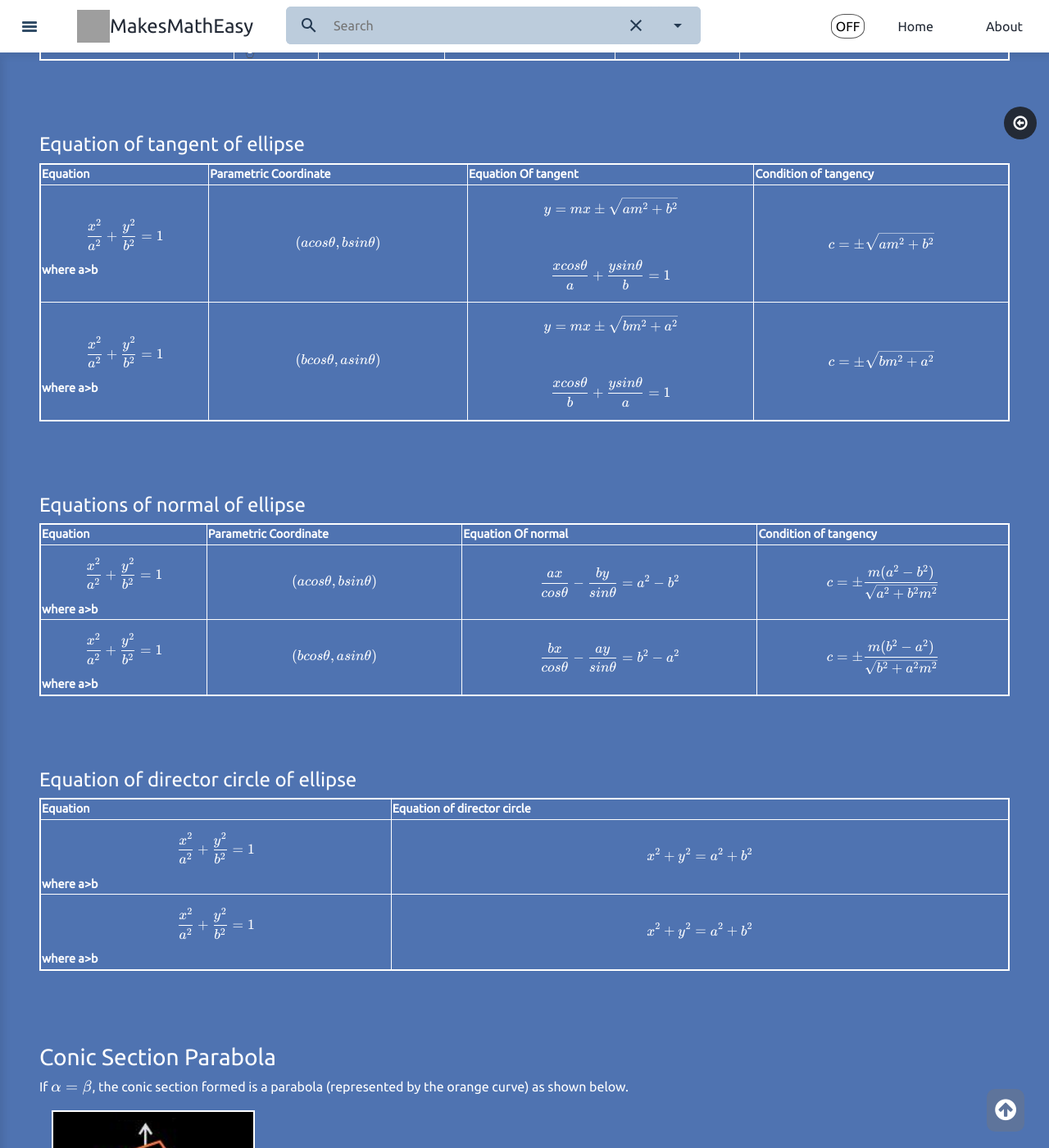
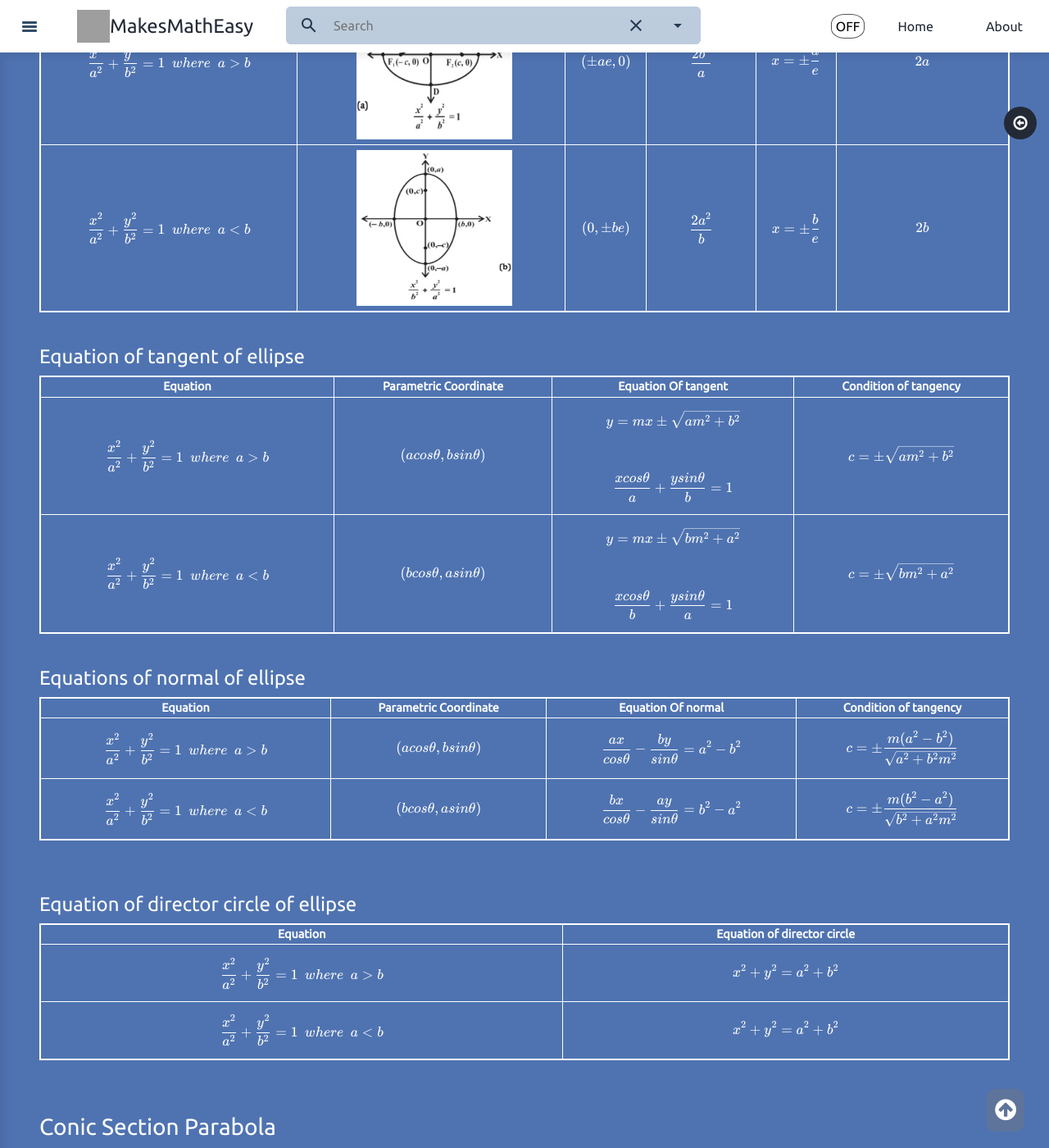
Before and after one commit to makesmatheasy/makesmatheasy-documentation, a Jekyll site: the page built from docs/conic_section.md, in a window 1280 px wide and 1400 px high, scrolled down 5113 px. Shown: the whole window at 82% size. Built offline with Jekyll 4.4.1, drawn with Linux system fonts in a browser that asks for light colours; nearby versions of some CDN libraries; some of the changed text lies outside the part shown; grey boxes are pictures that could not be loaded.

Commit message:
fixed conic sections graphs

```diff
--- a/_includes/sidebar.html
+++ b/_includes/sidebar.html
@@ -43,7 +43,7 @@
       <a href="{{site.baseurl}}/calculus" class="nav-link"> Calculus </a>
     </li>
     <li class="nav-item">
-      <a href="{{site.baseurl}}/conic" class="nav-link"> Conic Section </a>
+      <a href="{{site.baseurl}}/conic" class="nav-link"> Conic Sections </a>
     </li>
     <li class="nav-item">
       <a href="{{site.baseurl}}/trignometry" class="nav-link"> Trignometry </a>
--- a/docs/conic_section.md
+++ b/docs/conic_section.md
@@ -8,7 +8,7 @@
 # Conic Sections
 One of the most important subjects of Geometry is conic parts. In mathematics, there are various types of conic sections that can be specified based on the angle created between the plane and the intersection of the right circular cone with it.
 
-## What are Conic Sections
+## What are Conic Sections?
 - A curve that creates a right circular cone intersection with the plane is called "conic." The Euclidean geometry has distinctive characteristics. It is divided into two nappies called the upper and lower nappes by the vertex of the cone.
 - The cone is intersected by a plane in the following figures, and the resulting segment is known as a conic section. Different forms of conic sections are obtained depending on the location of the plane that intersects the cone and the angle of intersection. Specifically,
     - Circle
@@ -16,13 +16,19 @@
     - Parabola
     - Hyperbola
 
+<br>
+
 <div class="container my-3 row">
 <div class="col-md-6" >
 <img alt="conic" class="tools_screenshot img-fluid" src="../public/images/conic-section/conic-section.gif" >
 </div>
 </div>
 
+ <br>
+
 - ![conic](../public/gifs/conic.gif)
+
+<br>
 
 ## Focus, Eccentricity and Directrix of Conic
 - A conic section is also defined as the locus of a point P moving in the plane of a fixed point F known as focus (F) and a fixed line d known as directrix (with the focus not on d) such that the ratio of point P's distance from focus F to its distance from d is a constant e known as eccentricity. Right now,
@@ -35,6 +41,8 @@
 $$ e = \dfrac{ cos α}{cos β} $$
 </p>
 
+<br>
+
 ## Parameters of Conic
 - Aside from focus, eccentricity, and directrix, conic sections define a few more parameters.
   - __Principal Axis__ : The line connecting the two focal points or foci of an ellipse or hyperbola is known as the principal axis. Its midpoint is the curve's centre.
@@ -44,9 +52,10 @@
   - __Major axis__: Chord joining the two vertices. It is the longest chord of an ellipse.
   - __Minor axis__: Shortest chord of an ellipse.
 
+<br>
 
 ### Conic Section Circle
-If $$ β= 90\deg $$ , the conic section formed is a circle as shown below.
+If $$ β= 90^o $$ , the conic section formed is a circle as shown below.
 
 <div class="container my-3 row">
 <div class="col-md-6" >
@@ -83,19 +91,19 @@
     <td>$$ x^2 + y^2 + 2gx + 2fy = 0 $$</td>
     <td><img alt="conic"  class="tabel-pics img-fluid" src="../public/images/conic-section/circle/circle3.png" ></td>
     <td>$$ (-g,-f) $$</td>
-    <td>$$ \sqrt{g^+f^2-c} $$</td>
+    <td>$$ \sqrt{g^2+f^2-c} $$</td>
   </tr>
 </table>
+
+<br>
 
 #### Equations of tangent of all the circles
 
 <table style="width:100%" border="2"  bordercolor="white"  class="small-2">
 
-
-
   <tr>
     <th>Equation of Circle </th>
-    <th>Pont/Line of contact </th>
+    <th>Point/Line of contact </th>
     <th>Equation of tangent</th>
   </tr>
   <tr>
@@ -120,14 +128,15 @@
   </tr>
 </table>
 
+<br>
+
 #### Equations of Normal of all the circles
 
 <table style="width:100%" border="2"  bordercolor="white" class="small-2">
 
-
   <tr>
     <th>Equation of Circle </th>
-    <th>Pont/Line of contact </th>
+    <th>Point/Line of contact </th>
     <th>Equation of normal</th>
   </tr>
   <tr>
@@ -152,11 +161,11 @@
   </tr>
 </table>
 
+<br>
+
 #### Director circle of all circles
 
 <table style="width:100%" border="2"  bordercolor="white"  class="small-2">
-
-
 
   <tr>
     <th>Equation of Circle </th>
@@ -178,7 +187,6 @@
 
 <br>
 <br>
-<br>
 
 ### Conic Section Ellipse
 If $$ α<β<90^o $$, the conic section so formed is an ellipse as shown in the figure below.
@@ -195,24 +203,22 @@
 </div>
 </div>
 
-- Some usefull properties and formulas of ellipse
--
+### Some useful properties and formulas :
+
 #### Ellipse parameters formula
 
 <table style="width:100%" border="2"  bordercolor="white" class="small-2">
-
-
 
   <tr>
     <th>Equation</th>
     <th>Graph </th>
     <th>Focus </th>
     <th>Length of LR </th>
-    <th>Diretrix </th>
+    <th>Directrix </th>
     <th>Length of major axis </th>
   </tr>
   <tr>
-    <th> $$ \dfrac{x^2}{a^2} + \dfrac{y^2}{b^2} = 1  $$ where a>b </th>
+    <th> $$ \dfrac{x^2}{a^2} + \dfrac{y^2}{b^2} = 1  \enspace where \enspace a>b $$ </th>
     <th><img alt="conic"  class="tabel-pics img-fluid" src="../public/images/conic-section/ellipse/Ellipse1.png" > </th>
     <th>$$ (\plusmn ae,0) $$ </th>
     <th> $$ \dfrac{2b^2}{a} $$ </th>
@@ -220,7 +226,7 @@
     <th> $$ 2a $$ </th>
   </tr>
   <tr>
-    <th> $$ \dfrac{x^2}{a^2} + \dfrac{y^2}{b^2} = 1  $$ where a < b </th>
+    <th> $$ \dfrac{x^2}{a^2} + \dfrac{y^2}{b^2} = 1  \enspace where \enspace a<b $$ </th>
     <th><img alt="conic"  class="tabel-pics img-fluid" src="../public/images/conic-section/ellipse/Ellipse2.png" > </th>
     <th>$$ (0,\plusmn be) $$ </th>
     <th> $$ \dfrac{2a^2}{b} $$ </th>
@@ -228,14 +234,12 @@
     <th> $$ 2b $$ </th>
   </tr>
 </table>
+
 <br>
-<br>
-<br>
+
 #### Equation of tangent of ellipse
 
 <table style="width:100%" border="2"  bordercolor="white" class="small-2">
-
-
 
   <tr>
     <th>Equation</th>
@@ -244,26 +248,24 @@
     <th>Condition of tangency </th>
   </tr>
   <tr>
-    <th> $$ \dfrac{x^2}{a^2} + \dfrac{y^2}{b^2} = 1  $$ where a>b </th>
+    <th> $$ \dfrac{x^2}{a^2} + \dfrac{y^2}{b^2} = 1  \enspace where \enspace a>b $$ </th>
     <th>$$ (acos\theta,bsin\theta) $$ </th>
     <th> $$ y = mx \plusmn \sqrt{am^2+b^2} $$ <br> $$ \dfrac{xcos\theta}{a} + \dfrac{ysin\theta}{b}= 1 $$ </th>
     <th> $$ c =  \plusmn \sqrt{am^2+b^2} $$ </th>
   </tr>
   <tr>
-    <th> $$ \dfrac{x^2}{a^2} + \dfrac{y^2}{b^2} = 1  $$ where a>b </th>
+    <th> $$ \dfrac{x^2}{a^2} + \dfrac{y^2}{b^2} = 1  \enspace where \enspace a<b $$ </th>
     <th>$$ (bcos\theta,asin\theta) $$ </th>
     <th> $$ y = mx \plusmn \sqrt{bm^2+a^2} $$ <br> $$ \dfrac{xcos\theta}{b} + \dfrac{ysin\theta}{a}= 1 $$ </th>
     <th> $$ c =  \plusmn \sqrt{bm^2+a^2} $$  </th>
   </tr>
 </table>
-<br>
-<br>
+
 <br>
 
 #### Equations of normal of ellipse
 
 <table style="width:100%" border="2"  bordercolor="white"  class="small-2">
-
 
   <tr>
     <th>Equation</th>
@@ -272,13 +274,13 @@
     <th>Condition of tangency </th>
   </tr>
   <tr>
-    <th> $$ \dfrac{x^2}{a^2} + \dfrac{y^2}{b^2} = 1  $$ where a>b </th>
+    <th> $$ \dfrac{x^2}{a^2} + \dfrac{y^2}{b^2} = 1  \enspace where \enspace a>b $$ </th>
     <th>$$ (acos\theta,bsin\theta) $$ </th>
     <th> $$ \dfrac{ax}{cos\theta} - \dfrac{by}{sin\theta}= a^2-b^2 $$ </th>
     <th> $$c =  \plusmn \dfrac{m(a^2-b^2)}{\sqrt{a^2+b^2m^2}} $$ </th>
   </tr>
   <tr>
-    <th> $$ \dfrac{x^2}{a^2} + \dfrac{y^2}{b^2} = 1  $$ where a>b </th>
+    <th> $$ \dfrac{x^2}{a^2} + \dfrac{y^2}{b^2} = 1  \enspace where \enspace a<b $$ </th>
     <th>$$ (bcos\theta,asin\theta) $$ </th>
     <th> $$ \dfrac{bx}{cos\theta} - \dfrac{ay}{sin\theta}= b^2-a^2 $$ </th>
     <th> $$ c =  \plusmn \dfrac{m(b^2-a^2)}{\sqrt{b^2+a^2m^2}} $$  </th>
@@ -287,28 +289,25 @@
 
 <br>
 <br>
-<br>
 
 #### Equation of director circle of ellipse
 
 <table style="width:100%" border="2"  bordercolor="white"  class="small-2">
-
-
 
   <tr>
     <th>Equation</th>
     <th>Equation of director circle </th>
   </tr>
   <tr>
-    <th> $$ \dfrac{x^2}{a^2} + \dfrac{y^2}{b^2} = 1  $$ where a>b </th>
+    <th> $$ \dfrac{x^2}{a^2} + \dfrac{y^2}{b^2} = 1  \enspace where \enspace a>b $$ </th>
     <th>$$ x^2+y^2=a^2+b^2 $$ </th>
   </tr>
   <tr>
-    <th> $$ \dfrac{x^2}{a^2} + \dfrac{y^2}{b^2} = 1  $$ where a>b </th>
+    <th> $$ \dfrac{x^2}{a^2} + \dfrac{y^2}{b^2} = 1  \enspace where \enspace a<b $$ </th>
     <th>$$ x^2+y^2=a^2+b^2 $$ </th>
   </tr>
 </table>
-<br>
+
 <br>
 <br>
 
@@ -376,15 +374,13 @@
     <th> $$ x=0 $$ </th>
   </tr>
 </table>
-<br>
+
 <br>
 <br>
 
 #### Equations of tangents of all parabolas in slope form
 
 <table style="width:100%" border="2"  bordercolor="white" class="small-2">
-
-
 
   <tr>
     <th>Equation of parabola</th>
@@ -420,13 +416,10 @@
 
 <br>
 <br>
-<br>
 
 #### Equatons of normal of all parabolas in slope form
 
 <table style="width:100%" border="2"  bordercolor="white" class="small-2">
-
-
 
   <tr>
     <th>Equation of parabola</th>
@@ -462,9 +455,8 @@
 
 <br>
 <br>
-<br>
 
-#### Director cirles of all parabolas
+#### Director circles of all parabolas
 
 <table style="width:100%" border="2"  bordercolor="white" class="small-2">
 
@@ -489,7 +481,7 @@
     <th> $$ y-a=0 $$ </th>
   </tr>
 </table>
-<br>
+
 <br>
 <br>
 
@@ -548,15 +539,13 @@
     <th> $$ 2a $$ </th>
   </tr>
 </table>
-<br>
+
 <br>
 <br>
 
 #### Equations of tangent of hyperbola
 
 <table style="width:100%" border="2"  bordercolor="white" class="small-2">
-
-
 
   <tr>
     <th>Equation</th>
@@ -583,15 +572,13 @@
     <th> $$ c = \plusmn \sqrt{am^2-a^2} $$ </th>
   </tr>
 </table>
-<br>
+
 <br>
 <br>
 
 #### Equations of normal of hyperbola
 
 <table style="width:100%" border="2"  bordercolor="white" class="small-2">
-
-
 
   <tr>
     <th>Equation</th>
@@ -618,15 +605,13 @@
     <th> $$ c = \dfrac{2am}{\sqrt{1-m^2}} $$ </th>
   </tr>
 </table>
-<br>
+
 <br>
 <br>
 
 #### Equation of director circle of hyperbola
 
 <table style="width:100%" border="2"  bordercolor="white" class="small-2">
-
-
 
   <tr>
     <th>Equation</th>
@@ -641,7 +626,7 @@
     <th>$$ x^2+y^2 = b^2-a^2 $$ </th>
   </tr>
 </table>
-<br>
+
 <br>
 <br>
 
@@ -653,7 +638,7 @@
 </div>
 </div>
 
-- The general equation for this type of paraboloid is $$ \dfrac{x2}{a2} + \dfrac{y2}{b2} = z $$.
+- The general equation for this type of paraboloid is $$ \dfrac{x^2}{a^2} + \dfrac{y^2}{b^2} = z $$.
 - Use this tool to find volume and geometric centroid of paraboloid
 <div class="container my-3 row">
 <div class="col-md-6" >
--- a/public/css/style.css
+++ b/public/css/style.css
@@ -454,13 +454,13 @@
   height: 200px;
   width: 200px;
     cursor: pointer;
-    border: 1px solid #555;
-    border-radius: 40%;
-    width: 20px;
     text-align: center;
     padding: 5px;
     margin-left: 8px;
 	color: black;
+}
+th{
+    text-align: center;
 }
 .dark{
     background-color: #232a36;
```
Also changed, not shown: other parts of docs/conic_section.md (+8 -11 lines).
